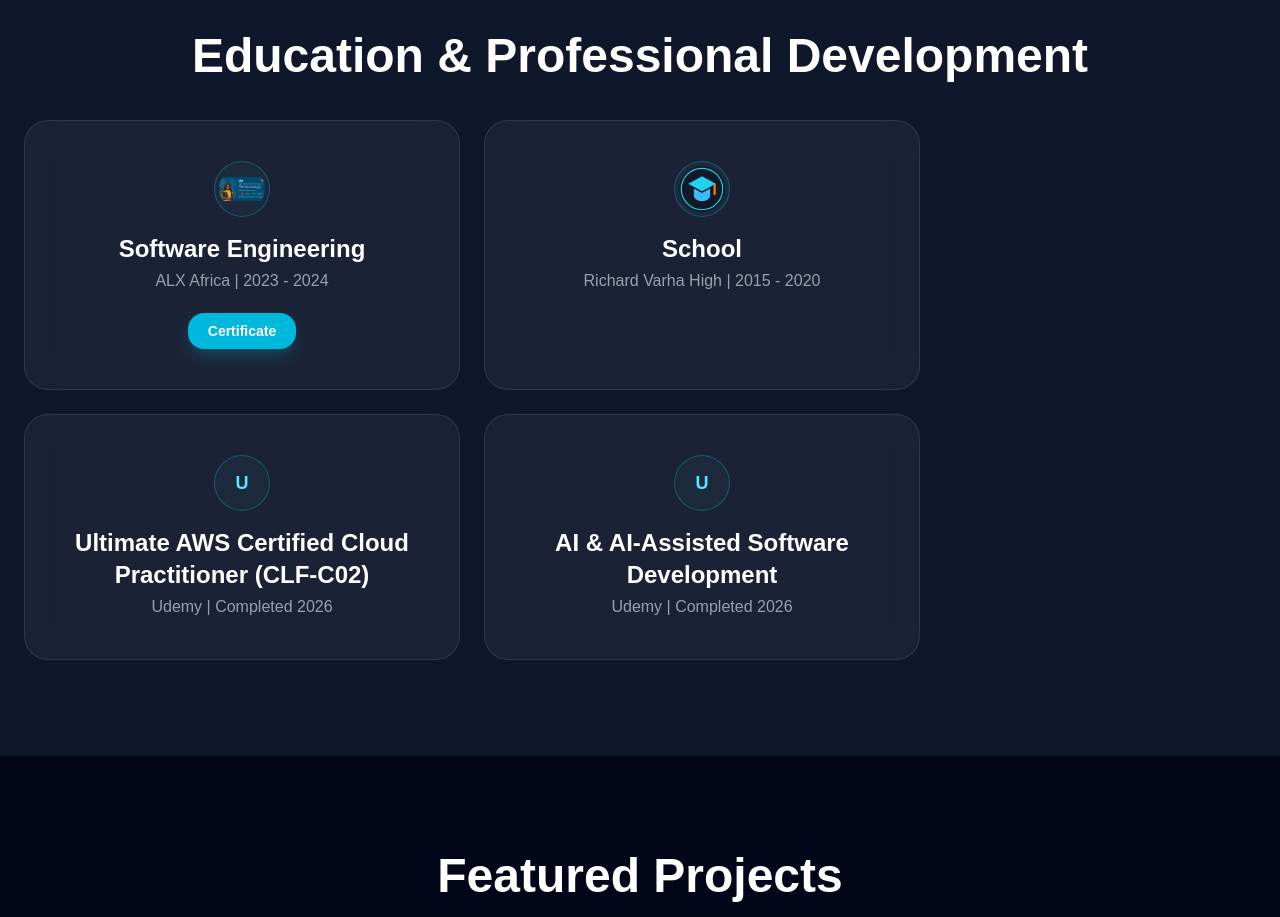
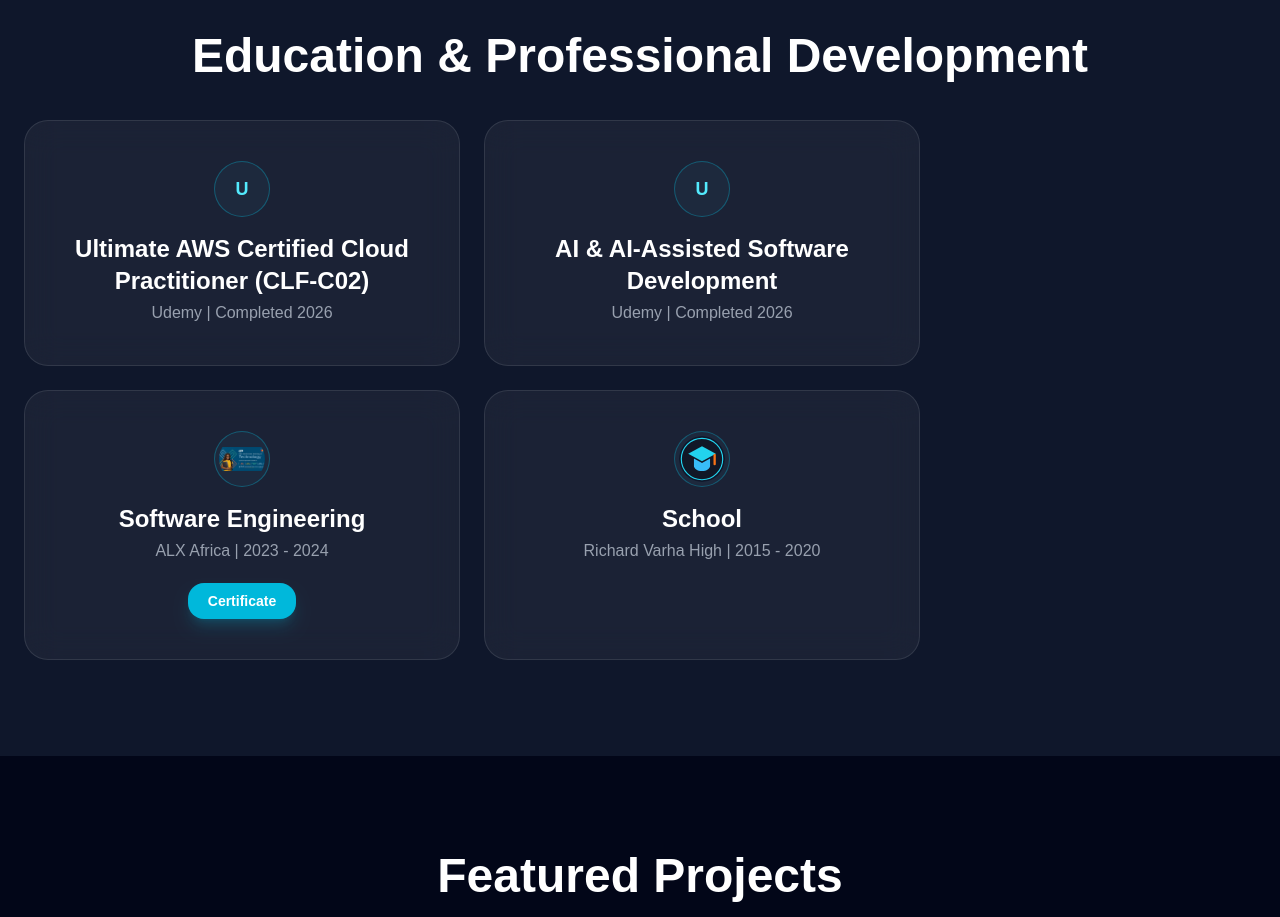
Before and after one commit to kamva-hanisi/Developer_Portfolio, a React (Vite) app in the folder client/: page / in a window 1280 px wide. Shown: the part 3920-4837 px from the top of the page. Built offline with nearby package versions, Linux system fonts and the light colour scheme; no server answers.

Commit message:
fix: order education by year

```diff
--- a/client/src/data/techStack.js
+++ b/client/src/data/techStack.js
@@ -180,6 +180,16 @@ const techStack = [
 
 export const education = [
   {
+    school: "Udemy",
+    program: "Ultimate AWS Certified Cloud Practitioner (CLF-C02)",
+    period: "Completed 2026",
+  },
+  {
+    school: "Udemy",
+    program: "AI & AI-Assisted Software Development",
+    period: "Completed 2026",
+  },
+  {
     school: "ALX Africa",
     program: "Software Engineering",
     period: "2023 - 2024",
@@ -194,16 +204,6 @@ export const education = [
     period: "2015 - 2020",
     logo: publicAsset("School.svg"),
   },
-  {
-    school: "Udemy",
-    program: "Ultimate AWS Certified Cloud Practitioner (CLF-C02)",
-    period: "Completed 2026",
-  },
-  {
-    school: "Udemy",
-    program: "AI & AI-Assisted Software Development",
-    period: "Completed 2026",
-  },
 ];
 
 export default techStack;
```
